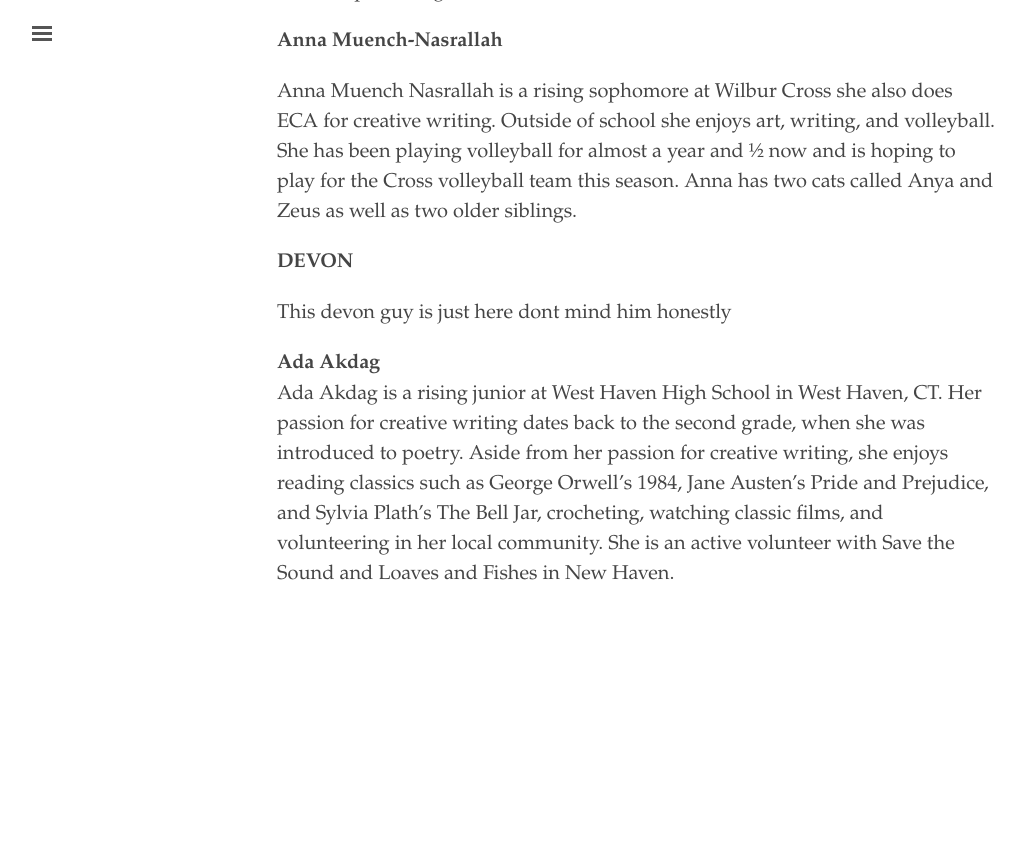
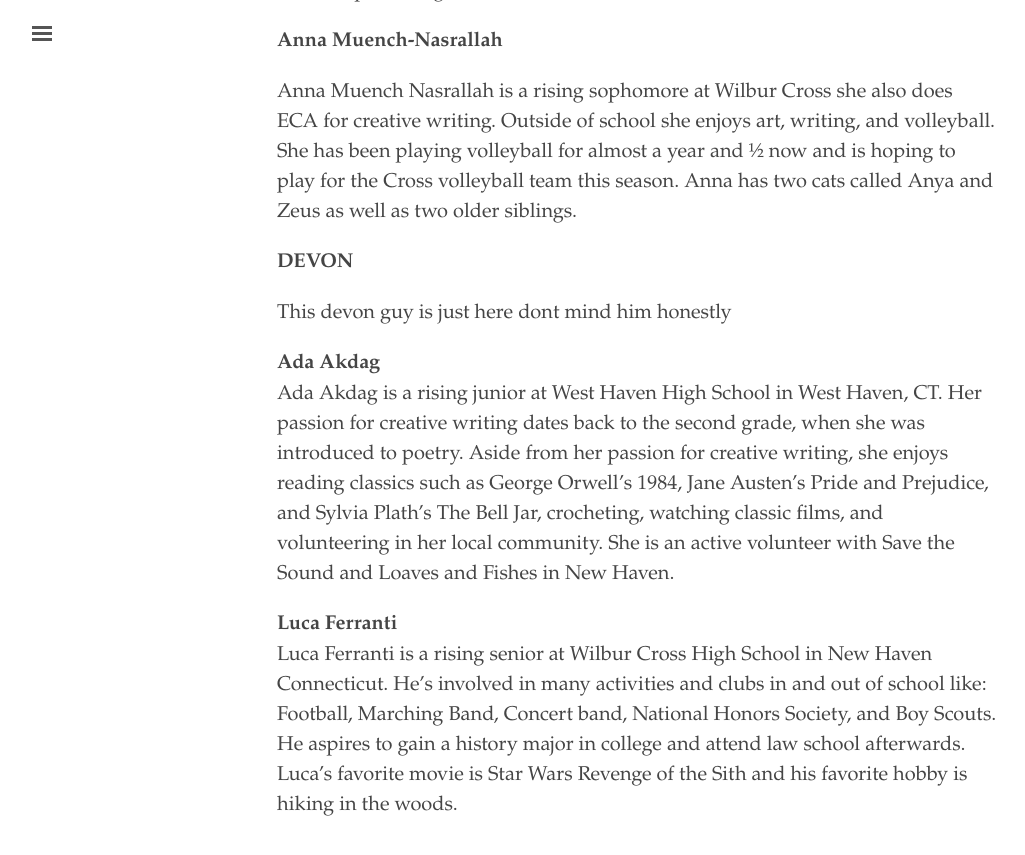
Before and after one commit to ypah-s25/storytelling, a Jekyll site: the page built from info.md, in a window 1280 px wide and 900 px high, scrolled down 1560 px. Shown: the top 855 px of the window, without its empty margins (3-1028 px from the left). Built offline with Jekyll 4.4.1, drawn with Linux system fonts in a browser that asks for light colours; before the commit the page ends 2229 px from its top, so only the background shows below that.

Commit message:
Update info.md

```diff
--- a/info.md
+++ b/info.md
@@ -25,3 +25,6 @@ Julia is an incoming sophomore at Amity high school. In her free time, she enjoy
 
 <p><strong>Ada Akdag</strong><br>
 Ada Akdag is a rising junior at West Haven High School in West Haven, CT. Her passion for creative writing dates back to the second grade, when she was introduced to poetry. Aside from her passion for creative writing, she enjoys reading classics such as George Orwell’s 1984, Jane Austen’s Pride and Prejudice, and Sylvia Plath’s The Bell Jar, crocheting, watching classic films, and volunteering in her local community. She is an active volunteer with Save the Sound and Loaves and Fishes in New Haven. </p>
+
+<p><strong>Luca Ferranti</strong><br>
+Luca Ferranti is a rising senior at Wilbur Cross High School in New Haven Connecticut. He’s  involved in many activities and clubs in and out of school like: Football, Marching Band, Concert band, National Honors Society, and Boy Scouts. He aspires to gain a history major in college and attend law school afterwards. Luca’s favorite movie is Star Wars Revenge of the Sith and his favorite hobby is hiking in the woods.
```
